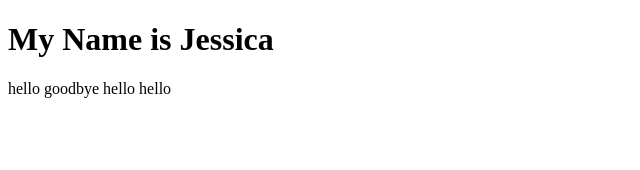
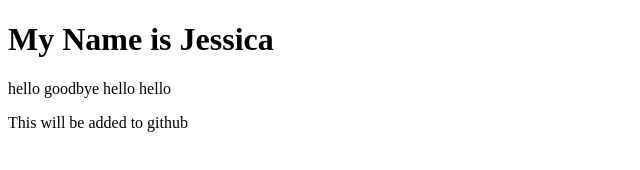
Before and after one commit to jrenfroe79/replithtmlexamplefrom-video, a plain HTML site: page index.html in a window 1280 px wide. Shown: the whole page, without its empty margins (0-640 px from the left). Drawn offline with Linux system fonts and the light colour scheme.

Commit message:
added p tag

```diff
--- a/index.html
+++ b/index.html
@@ -15,4 +15,5 @@
 hello
   goodbye hello
   hello
+  <P>This will be added to github</P>
 </html>
```
